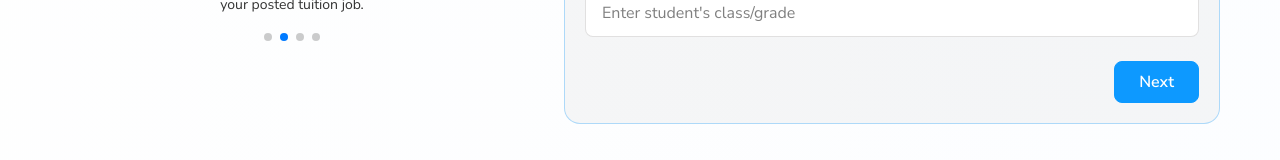
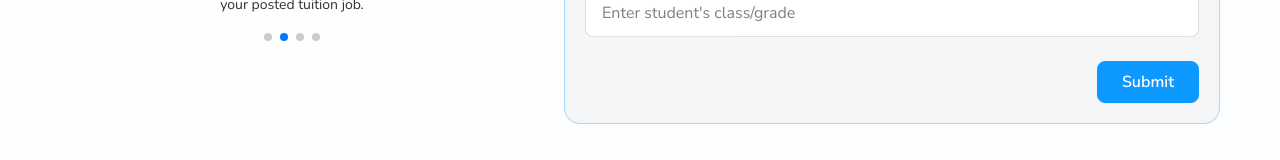
Before and after one commit to team-pr01/Bright-Tuition-Care-Client, a React (Vite) app: page /hire-a-tutor in a window 1280 px wide. Shown: the part 429-589 px from the top of the page. Built offline with nearby package versions, Linux system fonts and the light colour scheme; no server answers; what @react-pdf/renderer would draw is missing.

Commit message:
Added custom id in lead

```diff
--- a/src/components/Guardian/HireTutorForm/HireTutorForm.tsx
+++ b/src/components/Guardian/HireTutorForm/HireTutorForm.tsx
@@ -61,6 +61,8 @@ const HireTutorForm = () => {
     try {
       const payload = {
         ...data,
+        guardianName: user?.role === "guardian" ? user?.name  : data.guardianName,
+        guardianPhoneNumber: user?.role === "guardian" ? user?.phoneNumber : data.guardianPhoneNumber,
         postedBy: user?._id,
         postedByModel: user?.role === "admin" ? "User" : "Guardian",
       };
--- a/src/components/Guardian/HireTutorForm/JobDetailsForm.tsx
+++ b/src/components/Guardian/HireTutorForm/JobDetailsForm.tsx
@@ -37,7 +37,6 @@ const JobDetailsForm = ({
   }, [defaultValues, setValue]);
 
   const selectedCategory = watch("category");
-  console.log(selectedCategory);
   const selectedClass = watch("class");
   const selectedSubject = watch("subjects");
 
--- a/src/components/TuitionRequestPage/TuitionRequestForm/TuitionRequestForm.tsx
+++ b/src/components/TuitionRequestPage/TuitionRequestForm/TuitionRequestForm.tsx
@@ -93,7 +93,7 @@ const TuitionRequestForm = () => {
 
         <div className="flex justify-end">
           <Button
-            label="Next"
+            label="Submit"
             type="submit"
             variant="primary"
             className="py-2 lg:py-2 px-3 lg:px-6"
--- a/src/pages/Dashboard/Admin/LeadManagement/LeadManagement.tsx
+++ b/src/pages/Dashboard/Admin/LeadManagement/LeadManagement.tsx
@@ -28,6 +28,7 @@ const LeadManagement = () => {
 
   //   Table heads
   const leadTheads: TableHead[] = [
+    { key: "leadId", label: "Lead ID" },
     { key: "tutorId", label: "Tutor ID" },
     { key: "addedBy", label: "Added By" },
     { key: "guardianPhoneNumber", label: "Guardian Phone Number" },
@@ -42,6 +43,7 @@ const LeadManagement = () => {
   // Format table data
   const tableData = allLeads?.data?.leads?.map((lead: TLead) => ({
     ...lead,
+    leadId: lead?.leadId || "N/A",
     _id: lead?._id || "N/A",
     tutorId: lead?.tutorId?.tutorId || "N/A",
     class: lead?.class || "N/A",
--- a/src/types/lead.types.ts
+++ b/src/types/lead.types.ts
@@ -1,5 +1,6 @@
 export type TLead = {
   _id: string;
+  leadId ?: string;
   userId: {
     _id: string;
     name: string;
```
